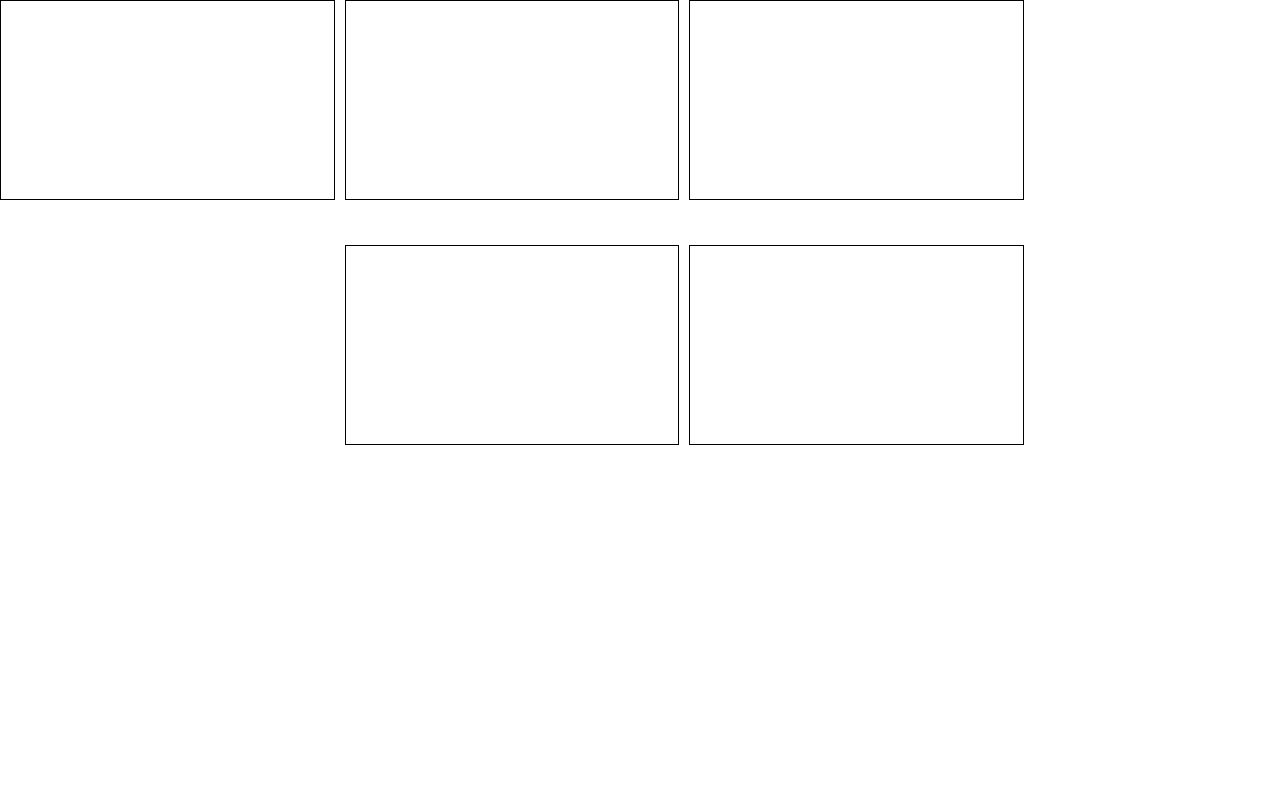
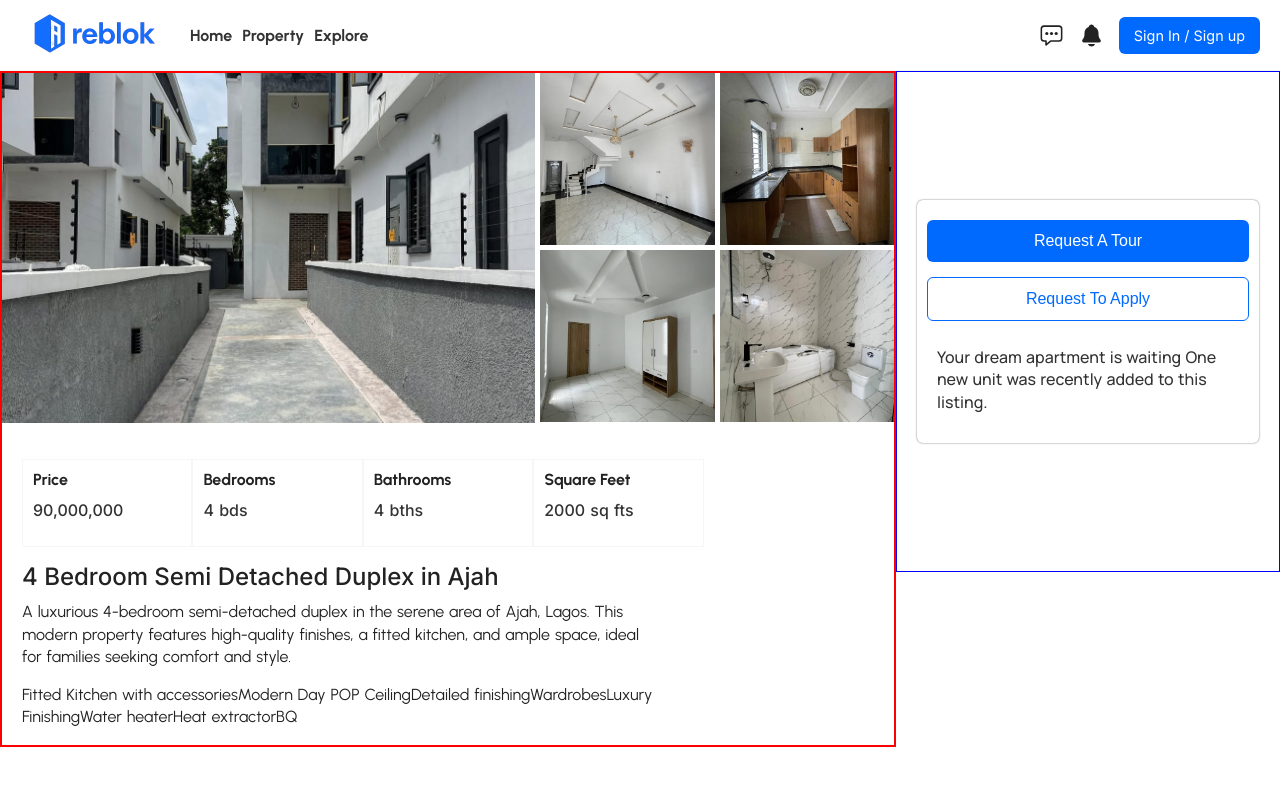
Before and after one commit to HiiDev01/Reblok, a React (Vite) app: page /properties/1 in a window 1280 px wide. Shown: the top 786 px of the page. Built offline with nearby package versions, Linux system fonts and the light colour scheme; data requests are answered from the project's data file.

Commit message:
update property details

```diff
--- a/data/db.json
+++ b/data/db.json
@@ -11,7 +11,7 @@
       "bathrooms": 4,
       "area": 2000,
       "location": {
-        "address": "Ajah",
+        "address": "Ajah lekki",
         "city": "Lagos",
         "state": "Lagos",
         "zipCode": "",
--- a/src/components/main/HomeProperty.jsx
+++ b/src/components/main/HomeProperty.jsx
@@ -119,7 +119,7 @@ var settings = {
       <div className='currentGrid'>
          <Slider {...settings}>
         {properties.map((property) => (
-
+          <Link  to={`/properties/${property.id}`}>
           <div key={property.id} className='currentItem'>
             <p className='propType'>{property.status}</p>
             <div className='propImage'>
@@ -136,6 +136,7 @@ var settings = {
               <p className='protitle'>{property.title} {property.location.city}</p>
             </div>
           </div>
+          </Link>
         ))}
         </Slider>
       </div>
@@ -148,6 +149,7 @@ var settings = {
         <div className="rentGrid">
           <Slider {...settings}>
           {rentProperties.map((proper) => (
+            <Link to={`/properties/${proper.id}`}>
               <div key={proper.id} className='currentItem'>
                 <p className='propType'>{proper.status}</p>
                 <div className='propImage'>
@@ -164,6 +166,7 @@ var settings = {
                   <p className='protitle'>{proper.title} {proper.location.city}</p>
                 </div>
               </div>
+            </Link>
           ))}
           </Slider>
         </div>
--- a/src/pages/PropertyDetails.jsx
+++ b/src/pages/PropertyDetails.jsx
@@ -1,6 +1,7 @@
 import React, { useEffect, useState } from 'react'
 import { useParams } from 'react-router-dom'
 import '../pages_styles/PropertyDetails.css'
+import Navbar from '../components/header/header compnent/Navbar'
 
 const PropertyDetails = () => {
   const {id} = useParams();
@@ -21,18 +22,55 @@ const PropertyDetails = () => {
       properDetail();
     },[id]);
   return (
-    <div>
-      {details &&(
-        <div>
-          <div className='imgGrid'>
-            {details?.images?.map((img, index)=>(
-              <div key={index} className='imgGridItem'>
+    <div className='proDetCon'>
+      <Navbar/>
+      <div className='proDetWrap'>
+        <div className='detWrap'>
+          {details &&(
+            <div className='wrapper' >
 
+              <div className='imgGrid'>
+                {details?.images?.map((img, index)=>(
+                  <div key={index} className='imgGridItem'>
+                    <img src={img} alt={`property img${index + 1}`} />
+                  </div>
+                ))}
               </div>
-            ))}
+              <div className='singleProAbtCon'>
+                <div className='minAbt'>
+                  <div>
+                    <h4>price</h4>
+                    <p>{details.price.toLocaleString()}</p></div>
+                  <div>
+                    <h4> bedrooms</h4>
+                    <p>{details.bedrooms} bds</p></div>
+                  <div>
+                    <h4>bathrooms</h4>
+                    <p>{details.bathrooms} bths</p></div>
+                  <div>
+                    <h4>square feet</h4>
+                    <p>{details.area} sq fts</p></div>
+                </div>
+                <h2>{details.title}</h2>
+                <p>{details.description}</p>
+                <p>{details.features}</p>
+              </div>
+            </div>
+
+          )}
+        </div>
+        <div className='contactAgentCon'>
+          <div className='AgentCon'>
+            <button className='agentBtn'>request a tour</button>
+            <button className='agentBtn'>request to apply</button>
+            <p>
+              Your dream apartment is waiting
+              One new unit was recently added to this listing.
+            </p>
           </div>
         </div>
-      )}
+      </div>
+
     </div>
   )
 }
--- a/src/pages/PropertyPage.jsx
+++ b/src/pages/PropertyPage.jsx
@@ -18,7 +18,7 @@ L.Marker.prototype.options.icon = DefaultIcon;
 const PropertyPage = () => {
   const [allProperty, setAllProperty] = useState([]);
   const [currentPage, setCurrentPage] = useState(1)
-  const [postPerPage, setPostPerPage] = useState(8)
+  const [postPerPage, setPostPerPage] = useState(4)
   const [filters, setFilters] = useState({
     location: '',
     type: 'all',
--- a/src/pages_styles/PropertyDetails.css
+++ b/src/pages_styles/PropertyDetails.css
@@ -1,21 +1,156 @@
+.proDetCon{
+  width: 100%;
+  height: 100vh;
+}
+.proDetWrap{
+  display: flex;
+  align-items: flex-start;
+}
+.detWrap{
+  width: 70%;
+  height: auto;
+}
+.contactAgentCon{
+  width: 30%;
+  height: auto;
+  display: flex;
+  align-items: flex-start;
+  justify-content: center;
+  border: 1px solid blue;
+  padding: 10% 20px;
+}
+.AgentCon{
+  padding: 20px 10px;
+  background-color: var(--primary);
+  box-shadow: 0px 0px 2px var(--light-black);
+  border-radius: 6px;
+}
+.AgentCon .agentBtn:nth-child(1){
+  display: block;
+  width: 100%;
+  padding: 12px;
+  font-size: 1rem;
+  color: var(--primary);
+  background-color: var(--main);
+  border: none;
+  border-radius: 6px;
+  margin: 0px 0px 15px 0px;
+  text-transform: capitalize;
+  font-weight: 500;
+  cursor: pointer;
+}
+.AgentCon .agentBtn:nth-child(2){
+  width: 100%;
+  padding: 12px;
+  font-size: 1rem;
+  color: var(--main);
+  background-color: transparent;
+  border: none;
+  border-radius: 6px;
+  margin: 0px 0px 15px 0px;
+  text-transform: capitalize;
+  font-weight: 500;
+  border: 1px solid var(--main);
+  cursor: pointer;
+}
+.AgentCon p{
+  color: var(--day-black);
+  font-family: var(--font-two);
+  font-size: 1rem;
+  line-height: 1.4;
+  font-weight: 500;
+  padding: 10px;
+  word-spacing: 1px;
+}
+.wrapper{
+  width: 100%;
+  border: 2px solid red;
+}
 .imgGrid{
-  width: 80%;
-  height: 60vh;
+  width: 100%;
+  height: auto;
   display: grid;
-  grid-template-columns: repeat(3,1fr);
-  gap: 10px;
+  grid-template-columns: repeat(5,1fr);
+  /*grid-template-columns: repeat(2,1fr);*/
+  column-gap: 5px;
+  margin: 0px 0px 30px 0px;
 }
 .imgGrid .imgGridItem{
   width: 100%;
-  height: 200px;
   object-fit: contain;
-  border: 1px solid black;
+  border-collapse: collapse;
 }
 .imgGridItem:first-child{
+  grid-row: span 4;
+  grid-column: span 3;
+  height: 350px;
+}
+.imgGridItem:nth-child(2),
+.imgGridItem:nth-child(3),
+.imgGridItem:nth-child(4),
+.imgGridItem:nth-child(5){
   grid-row: span 2;
+  height: 172px;
+  margin: 0px 0px 5px 0px;
+}
+.imgGridItem:nth-child(2){
+
 }
 .imgGrid .imgGridItem img{
   width: 100%;
   height: 100%;
   object-fit: cover;
 }
+
+
+.singleProAbtCon{
+  width: 100%;
+  padding: 2px 20px;
+}
+.singleProAbtCon h2{
+  font-size: 1.5rem;
+  color: var(--black);
+  font-family: var(--font-three);
+  font-weight: 500;
+  margin: 0px 0px 10px 0px;
+}
+.singleProAbtCon p{
+  width: 75%;
+  font-size: 1rem;
+  color: var(--black);
+  font-family: var(--font-one);
+  font-weight: 400;
+  line-height: 1.4;
+  word-wrap: break-word;
+  word-spacing: 1px;
+  margin: 0px 0px 15px 0px;
+}
+.minAbt{
+  width: 80%;
+  display: flex;
+  align-items: center;
+  justify-content: space-around;
+  margin: 0px 0px 15px 0px;
+}
+.minAbt > div{
+  width: 100%;
+  border: 1px solid var(--light);
+  text-align: center;
+  padding: 10px;
+}
+.minAbt > div h4{
+  text-align: left;
+  font-size: 1rem;
+  color: var(--black);
+  font-weight: 700;
+  text-transform: capitalize;
+  font-family: var(--font-one);
+  margin: 0px 0px 10px 0px;
+}
+.minAbt > div p{
+  width: 100%;
+  text-align: left;
+  font-family: var(--font-three);
+  font-weight: 500;
+  color: var(--day-black);
+}
```
Lines whose indentation alone changed are shown as unchanged.
